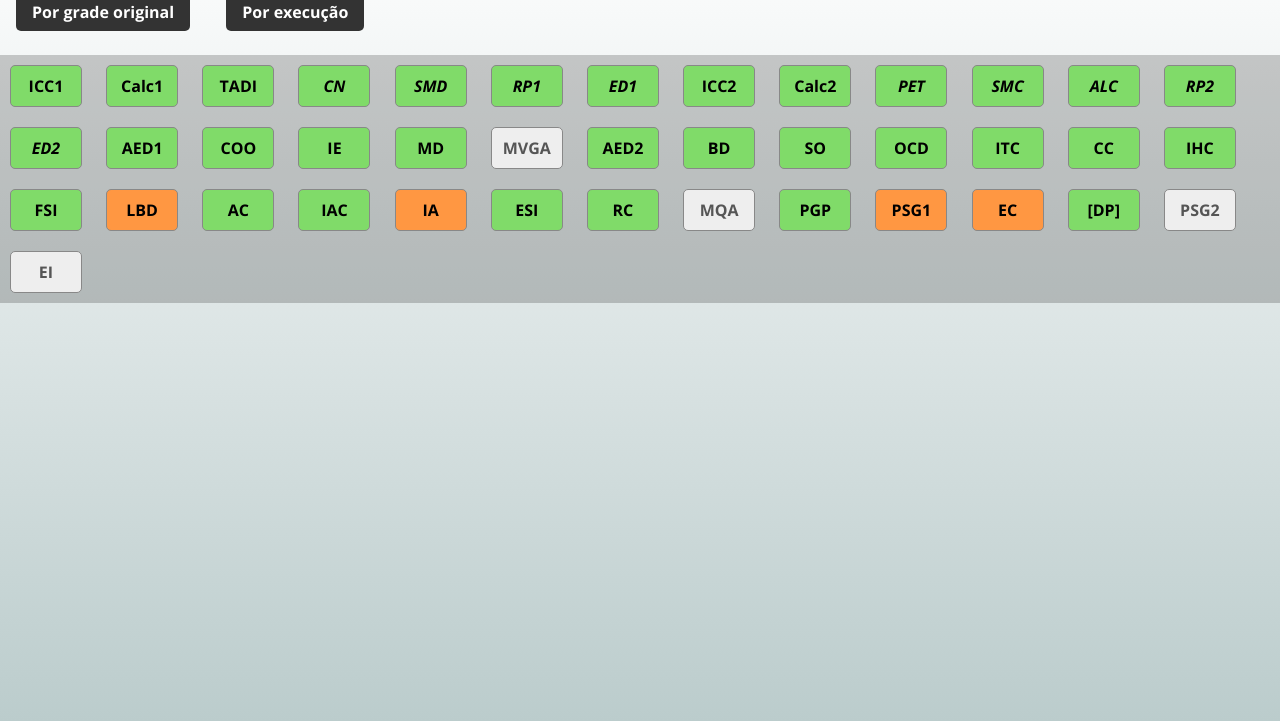
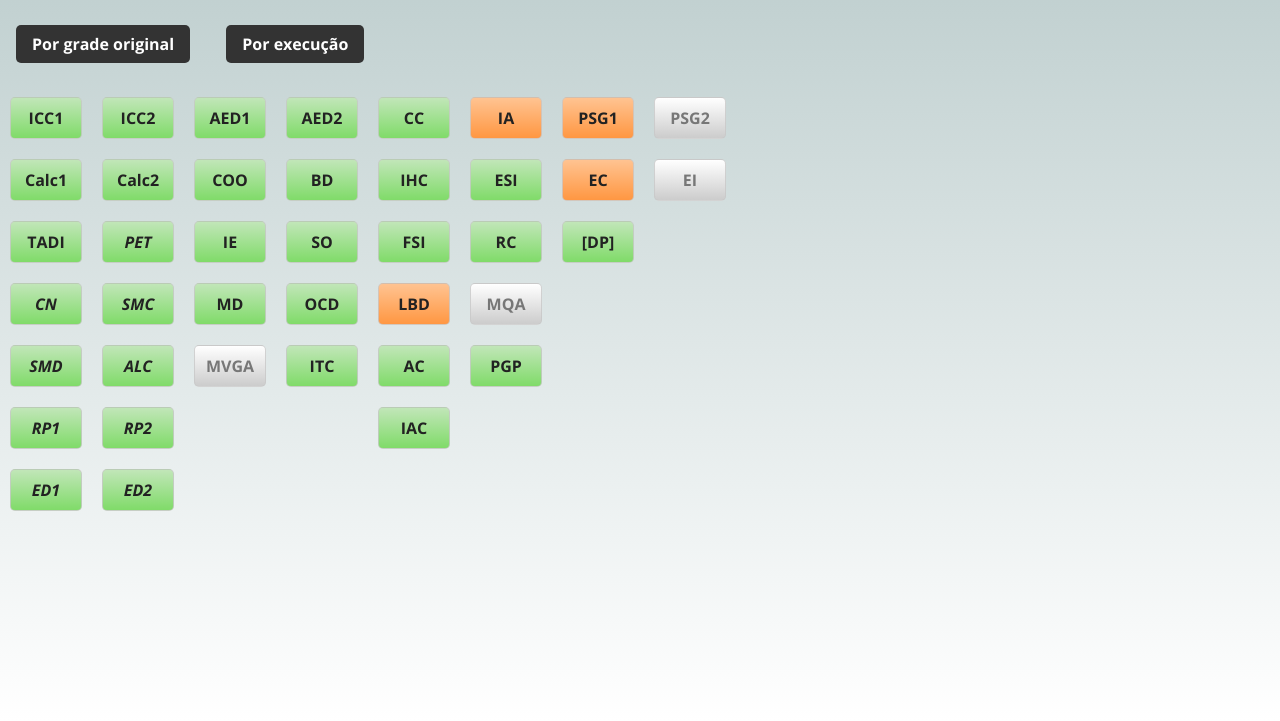
Before and after one commit to machadolucas/web-tests, a website: page course/index.html in a window 1280 px wide. Shown: the part 79-800 px from the top of the page. Drawn offline with nearby package versions, Linux system fonts and the light colour scheme.

Commit message:
Course page working

```diff
--- a/course/index.html
+++ b/course/index.html
@@ -11,8 +11,8 @@
 		<h1>Minhas disciplinas</h1>
 		<nav>
 			<ul>
-				<li>Por grade original</li>
-				<li>Por execução</li>
+				<li onclick="orderOriginal();">Por grade original</li>
+				<li onclick="orderExecuted();">Por execução</li>
 			</ul>
 		</nav>
 	</header>
@@ -20,132 +20,132 @@
 
 	<section id="board">
 
-		<div class="course origin-1 done-1" data-class-credits="4"
-			data-work-credits="2" data-course-code="ACH2001"
+		<div class="course" data-origin="s1" data-done="s1"
+			data-class-credits="4" data-work-credits="2" data-course-code="ACH2001"
 			data-name="Introdução à Ciência da Computação 1">ICC1</div>
-		<div class="course origin-1 done-3" data-class-credits="4"
-			data-work-credits="0" data-course-code="ACH2011"
+		<div class="course" data-origin="s1" data-done="s3"
+			data-class-credits="4" data-work-credits="0" data-course-code="ACH2011"
 			data-name="Cálculo 1">Calc1</div>
-		<div class="course origin-1 done-1" data-class-credits="2"
-			data-work-credits="0" data-course-code="ACH0021"
+		<div class="course" data-origin="s1" data-done="s1"
+			data-class-credits="2" data-work-credits="0" data-course-code="ACH0021"
 			data-name="Tratamento e Análise de Dados e Estatísticas">TADI</div>
-		<div class="course origin-1 done-1 cb" data-class-credits="2"
-			data-work-credits="0" data-course-code="ACH0011"
+		<div class="course cb" data-origin="s1" data-done="s1"
+			data-class-credits="2" data-work-credits="0" data-course-code="ACH0011"
 			data-name="Ciências da Natureza">CN</div>
-		<div class="course origin-1 done-1 cb" data-class-credits="2"
-			data-work-credits="0" data-course-code="ACH0031"
+		<div class="course cb" data-origin="s1" data-done="s1"
+			data-class-credits="2" data-work-credits="0" data-course-code="ACH0031"
 			data-name="Sociedade, Multiculturalismo e Direitos">SMD</div>
-		<div class="course origin-1 done-1 cb" data-class-credits="4"
-			data-work-credits="0" data-course-code="ACH0041"
+		<div class="course cb" data-origin="s1" data-done="s1"
+			data-class-credits="4" data-work-credits="0" data-course-code="ACH0041"
 			data-name="Resolução de Problemas 1">RP1</div>
-		<div class="course origin-1 done-1 cb" data-class-credits="2"
-			data-work-credits="0" data-course-code="ACH0051"
+		<div class="course cb" data-origin="s1" data-done="s1"
+			data-class-credits="2" data-work-credits="0" data-course-code="ACH0051"
 			data-name="Estudos Diversificados 1">ED1</div>
 
-		<div class="course origin-2 done-2" data-class-credits="4"
-			data-work-credits="2" data-course-code="ACH2002"
+		<div class="course" data-origin="s2" data-done="s2"
+			data-class-credits="4" data-work-credits="2" data-course-code="ACH2002"
 			data-name="Introdução à Ciência da Computação 2">ICC2</div>
-		<div class="course origin-2 done-6" data-class-credits="4"
-			data-work-credits="0" data-course-code="ACH2012"
+		<div class="course" data-origin="s2" data-done="s6"
+			data-class-credits="4" data-work-credits="0" data-course-code="ACH2012"
 			data-name="Cálculo 2">Calc2</div>
-		<div class="course origin-2 done-2 cb" data-class-credits="2"
-			data-work-credits="0" data-course-code="ACH0012"
+		<div class="course cb" data-origin="s2" data-done="s2"
+			data-class-credits="2" data-work-credits="0" data-course-code="ACH0012"
 			data-name="Psicologia, Educação e Temas Contemporâneos">PET</div>
-		<div class="course origin-2 done-2 cb" data-class-credits="2"
-			data-work-credits="0" data-course-code="ACH0022"
+		<div class="course cb" data-origin="s2" data-done="s2"
+			data-class-credits="2" data-work-credits="0" data-course-code="ACH0022"
 			data-name="Sociedade, Meio Ambiente e Cidadania">SMC</div>
-		<div class="course origin-2 done-2 cb" data-class-credits="2"
-			data-work-credits="0" data-course-code="ACH0032"
+		<div class="course cb" data-origin="s2" data-done="s2"
+			data-class-credits="2" data-work-credits="0" data-course-code="ACH0032"
 			data-name="Arte, Literatura e Cultura no Brasil">ALC</div>
-		<div class="course origin-2 done-2 cb" data-class-credits="4"
-			data-work-credits="0" data-course-code="ACH0042"
+		<div class="course cb" data-origin="s2" data-done="s2"
+			data-class-credits="4" data-work-credits="0" data-course-code="ACH0042"
 			data-name="Resolução de Problemas 2">RP2</div>
-		<div class="course origin-2 done-2 cb" data-class-credits="2"
-			data-work-credits="0" data-course-code="ACH0052"
+		<div class="course cb" data-origin="s2" data-done="s2"
+			data-class-credits="2" data-work-credits="0" data-course-code="ACH0052"
 			data-name="Estudos Diversificados 2">ED2</div>
 
-		<div class="course origin-3 done-3" data-class-credits="4"
-			data-work-credits="2" data-course-code="ACH2023"
+		<div class="course" data-origin="s3" data-done="s3"
+			data-class-credits="4" data-work-credits="2" data-course-code="ACH2023"
 			data-name="Algoritmos e Estruturas de Dados 1">AED1</div>
-		<div class="course origin-3 done-3" data-class-credits="4"
-			data-work-credits="0" data-course-code="ACH2003"
+		<div class="course" data-origin="s3" data-done="s3"
+			data-class-credits="4" data-work-credits="0" data-course-code="ACH2003"
 			data-name="Computação Orientada a Objetos">COO</div>
-		<div class="course origin-3 done-7" data-class-credits="4"
-			data-work-credits="0" data-course-code="ACH2053"
+		<div class="course" data-origin="s3" data-done="s7"
+			data-class-credits="4" data-work-credits="0" data-course-code="ACH2053"
 			data-name="Introdução à Estatística">IE</div>
-		<div class="course origin-3 done-7" data-class-credits="4"
-			data-work-credits="0" data-course-code="ACH2013"
+		<div class="course" data-origin="s3" data-done="s7"
+			data-class-credits="4" data-work-credits="0" data-course-code="ACH2013"
 			data-name="Matemática Discreta 1">MD</div>
-		<div class="course origin-3" data-class-credits="4"
-			data-work-credits="0" data-course-code="ACH2033"
+		<div class="course" data-origin="s3"
+			data-class-credits="4" data-work-credits="0" data-course-code="ACH2033"
 			data-name="Matrizes, Vetores e Geometria Analítica">MVGA</div>
 
-		<div class="course origin-4 done-4" data-class-credits="4"
-			data-work-credits="2" data-course-code="ACH2024"
+		<div class="course" data-origin="s4" data-done="s4"
+			data-class-credits="4" data-work-credits="2" data-course-code="ACH2024"
 			data-name="Algoritmos e Estruturas de Dados 2">AED2</div>
-		<div class="course origin-4 done-4" data-class-credits="4"
-			data-work-credits="2" data-course-code="ACH2004"
+		<div class="course" data-origin="s4" data-done="s4"
+			data-class-credits="4" data-work-credits="2" data-course-code="ACH2004"
 			data-name="Matrizes, Vetores e Geometria Analítica">BD</div>
-		<div class="course origin-4 done-4" data-class-credits="4"
-			data-work-credits="2" data-course-code="ACH2044"
+		<div class="course" data-origin="s4" data-done="s4"
+			data-class-credits="4" data-work-credits="2" data-course-code="ACH2044"
 			data-name="Sistemas Operacionais">SO</div>
-		<div class="course origin-4 done-4" data-class-credits="4"
-			data-work-credits="0" data-course-code="ACH2034"
+		<div class="course" data-origin="s4" data-done="s4"
+			data-class-credits="4" data-work-credits="0" data-course-code="ACH2034"
 			data-name="Organização de Computadores Digitais">OCD</div>
-		<div class="course origin-4 done-4" data-class-credits="4"
-			data-work-credits="0" data-course-code="ACH2043"
+		<div class="course" data-origin="s4" data-done="s4"
+			data-class-credits="4" data-work-credits="0" data-course-code="ACH2043"
 			data-name="Introdução à Teoria da Computação">ITC</div>
 
-		<div class="course origin-5 done-5" data-class-credits="4"
-			data-work-credits="0" data-course-code="ACH2015"
+		<div class="course" data-origin="s5" data-done="s5"
+			data-class-credits="4" data-work-credits="0" data-course-code="ACH2015"
 			data-name="Contabilidade para Computação">CC</div>
-		<div class="course origin-5 done-5" data-class-credits="4"
-			data-work-credits="2" data-course-code="ACH2005"
+		<div class="course" data-origin="s5" data-done="s5"
+			data-class-credits="4" data-work-credits="2" data-course-code="ACH2005"
 			data-name="Análise, Projeto e Interface Humano-Computador">IHC</div>
-		<div class="course origin-5 done-5" data-class-credits="4"
-			data-work-credits="2" data-course-code="ACH2014"
+		<div class="course" data-origin="s5" data-done="s5"
+			data-class-credits="4" data-work-credits="2" data-course-code="ACH2014"
 			data-name="Fundamentos de Sistemas de Informação">FSI</div>
-		<div class="course origin-5 doing" data-class-credits="4"
-			data-work-credits="2" data-course-code="ACH2025"
+		<div class="course" data-origin="s5" data-doing="true"
+			data-class-credits="4" data-work-credits="2" data-course-code="ACH2025"
 			data-name="Laboratório de Bancos de Dados">LBD</div>
-		<div class="course origin-5 done-5" data-class-credits="2"
-			data-work-credits="0" data-course-code="ACH2055"
+		<div class="course" data-origin="s5" data-done="s5"
+			data-class-credits="2" data-work-credits="0" data-course-code="ACH2055"
 			data-name="Arquitetura de Computadores">AC</div>
-		<div class="course origin-5 done-5" data-class-credits="2"
-			data-work-credits="0" data-course-code="ACH2035"
+		<div class="course" data-origin="s5" data-done="s5"
+			data-class-credits="2" data-work-credits="0" data-course-code="ACH2035"
 			data-name="Introdução à Administração para Computação">IAC</div>
 
-		<div class="course origin-6 doing" data-class-credits="4"
-			data-work-credits="2" data-course-code="ACH2016"
+		<div class="course" data-origin="s6" data-doing="true"
+			data-class-credits="4" data-work-credits="2" data-course-code="ACH2016"
 			data-name="Inteligência Artificial">IA</div>
-		<div class="course origin-6 done-6" data-class-credits="4"
-			data-work-credits="0" data-course-code="ACH2006"
+		<div class="course" data-origin="s6" data-done="s6"
+			data-class-credits="4" data-work-credits="0" data-course-code="ACH2006"
 			data-name="Engenharia de Sistemas de Informação 1">ESI</div>
-		<div class="course origin-6 done-6" data-class-credits="4"
-			data-work-credits="2" data-course-code="ACH2026"
+		<div class="course" data-origin="s6" data-done="s6"
+			data-class-credits="4" data-work-credits="2" data-course-code="ACH2026"
 			data-name="Redes de Computadores">RC</div>
-		<div class="course origin-6" data-class-credits="4"
-			data-work-credits="0" data-course-code="ACH2036"
+		<div class="course" data-origin="s6"
+			data-class-credits="4" data-work-credits="0" data-course-code="ACH2036"
 			data-name="Métodos Quantitativos Aplicados à Administração de Empresas 1">MQA</div>
-		<div class="course origin-6 done-6" data-class-credits="4"
-			data-work-credits="0" data-course-code="ACH2027"
+		<div class="course" data-origin="s6" data-done="s6"
+			data-class-credits="4" data-work-credits="0" data-course-code="ACH2027"
 			data-name="Prática e Gerenciamento de Projetos">PGP</div>
 
-		<div class="course origin-7 doing" data-class-credits="4"
-			data-work-credits="6" data-course-code="ACH2017"
+		<div class="course" data-origin="s7" data-doing="true"
+			data-class-credits="4" data-work-credits="6" data-course-code="ACH2017"
 			data-name="Projeto Supervisionado ou de Graduação 1">PSG1</div>
-		<div class="course origin-7 doing" data-class-credits="4"
-			data-work-credits="0" data-course-code="ACH2047"
+		<div class="course" data-origin="s7" data-doing="true"
+			data-class-credits="4" data-work-credits="0" data-course-code="ACH2047"
 			data-name="Economia para Computação">EC</div>
-		<div class="course origin-7 done-7" data-class-credits="4"
-			data-work-credits="0" data-course-code="ACH2108"
+		<div class="course" data-origin="s7" data-done="s7"
+			data-class-credits="4" data-work-credits="0" data-course-code="ACH2108"
 			data-name="Desafios de Programação 2">[DP]</div>
 
-		<div class="course origin-8" data-class-credits="4"
-			data-work-credits="6" data-course-code="ACH2018"
+		<div class="course" data-origin="s8"
+			data-class-credits="4" data-work-credits="6" data-course-code="ACH2018"
 			data-name="Projeto Supervisionado ou de Graduação 2">PSG2</div>
-		<div class="course origin-8" data-class-credits="4"
-			data-work-credits="0" data-course-code="ACH2008"
+		<div class="course" data-origin="s8"
+			data-class-credits="4" data-work-credits="0" data-course-code="ACH2008"
 			data-name="Empreendedores em Informática">EI</div>
 
 	</section>
--- a/course/sass/style.scss
+++ b/course/sass/style.scss
@@ -8,9 +8,13 @@ html,body {
 }
 
 body {
-	@include background-image(linear-gradient(to bottom, white, #bcc));
+	@include background-image(linear-gradient(to top, white, #bcc));
 	color: #222;
   font-family: "Open Sans", sans-serif;
+}
+
+h1{
+  padding: 0.5em 1em;
 }
 
 nav {
@@ -42,10 +46,10 @@ nav {
 
 .course {
   display: inline-block;
-  position: relative;
+  position: absolute;
   cursor: pointer;
-  background: #eee;
-  color: #555;
+  @include background-image(linear-gradient(to bottom, white, #ccc));
+  color: #777;
   text-align: center;
   font-weight: bold;
 
@@ -55,18 +59,20 @@ nav {
   margin: 10px;
 
   border-radius: 5px;
-  border: 1px solid #888;
+  border: 1px solid rgba(200,200,200,0.8);
+
+  @include transition(all, 1s);
 }
 .course:hover {
   @include box-shadow(yellow 0px 0px 10px);
 }
-.course.doing {
-  background: #FF9742;
-  color: black;
+div[class*='course'][data-doing*='true'] {
+  @include background-image(linear-gradient(to bottom, #FFC391, #FF9742));
+  color: #222;
 }
-div[class*='course'][class*='done'] {
-  background: #80DB69;
-  color: black;
+div[class*='course'][data-done*='s'] {
+  @include background-image(linear-gradient(to bottom, #C1E6B8, #80DB69));
+  color: #222;
 }
 .course.cb {
   font-style: italic;
--- a/course/script.js
+++ b/course/script.js
@@ -1,8 +1,3 @@
-
-
-var linkPrefix = "https://uspdigital.usp.br/jupiterweb/obterDisciplina?sgldis=";
-
-initialize();
 
 function initialize() {
 
@@ -18,10 +13,68 @@ function initialize() {
 	orderOriginal();
 }
 
+
 function orderOriginal(){
-
+	for(var s = 1; s <= uniqueOriginSemesters.length; s++){
+		var selection = $("div[class*='course'][data-origin='s"+s+"']");
+		selection.each(function(i){
+			$(this).css('left', (s-1)*boxWidth + 'px');
+			$(this).css('top', i*boxHeight + 'px');
+		});
+	}
 }
 
+
 function orderExecuted(){
+	for(var s = 1; s <= uniqueDoneSemesters.length; s++){
+		var selection = $("div[class*='course'][data-done='s"+s+"']");
+		selection.each(function(i){
+			$(this).css('left', (s-1)*boxWidth + 'px');
+			$(this).css('top', i*boxHeight + 'px');
+		});
+	}
+	var selection = $("div[class*='course'][data-doing='true']");
+	selection.each(function(i){
+		$(this).css('left', (uniqueDoneSemesters.length)*boxWidth + 'px');
+		$(this).css('top', i*boxHeight + 'px');
+	});
+	var selection = $("div[class*='course']:not([data-done*=s]):not([data-doing='true'])");
+	selection.each(function(i){
+		$(this).css('left', (uniqueDoneSemesters.length+1)*boxWidth + 'px');
+		$(this).css('top', i*boxHeight + 'px');
+	});
+}
 
+
+function onlyUnique(value, index, self) {
+    return self.indexOf(value) === index;
 }
+
+
+var linkPrefix = "https://uspdigital.usp.br/jupiterweb/obterDisciplina?sgldis=";
+
+
+
+var originSemesters = new Array();
+$(".course").each(function(){
+	if($(this).attr('data-origin') != undefined){
+		originSemesters.push($(this).attr('data-origin'));
+	}
+});
+var uniqueOriginSemesters = originSemesters.filter(onlyUnique);
+
+var doneSemesters = new Array();
+$(".course").each(function(){
+	if($(this).attr('data-done') != undefined){
+		doneSemesters.push($(this).attr('data-done'));
+	}
+});
+var uniqueDoneSemesters = doneSemesters.filter(onlyUnique);
+
+
+
+
+var boxWidth = $('.course').outerWidth(true);
+var boxHeight = $('.course').outerHeight(true);
+
+initialize();
```
Also changed, not shown: course/css/style.css.
